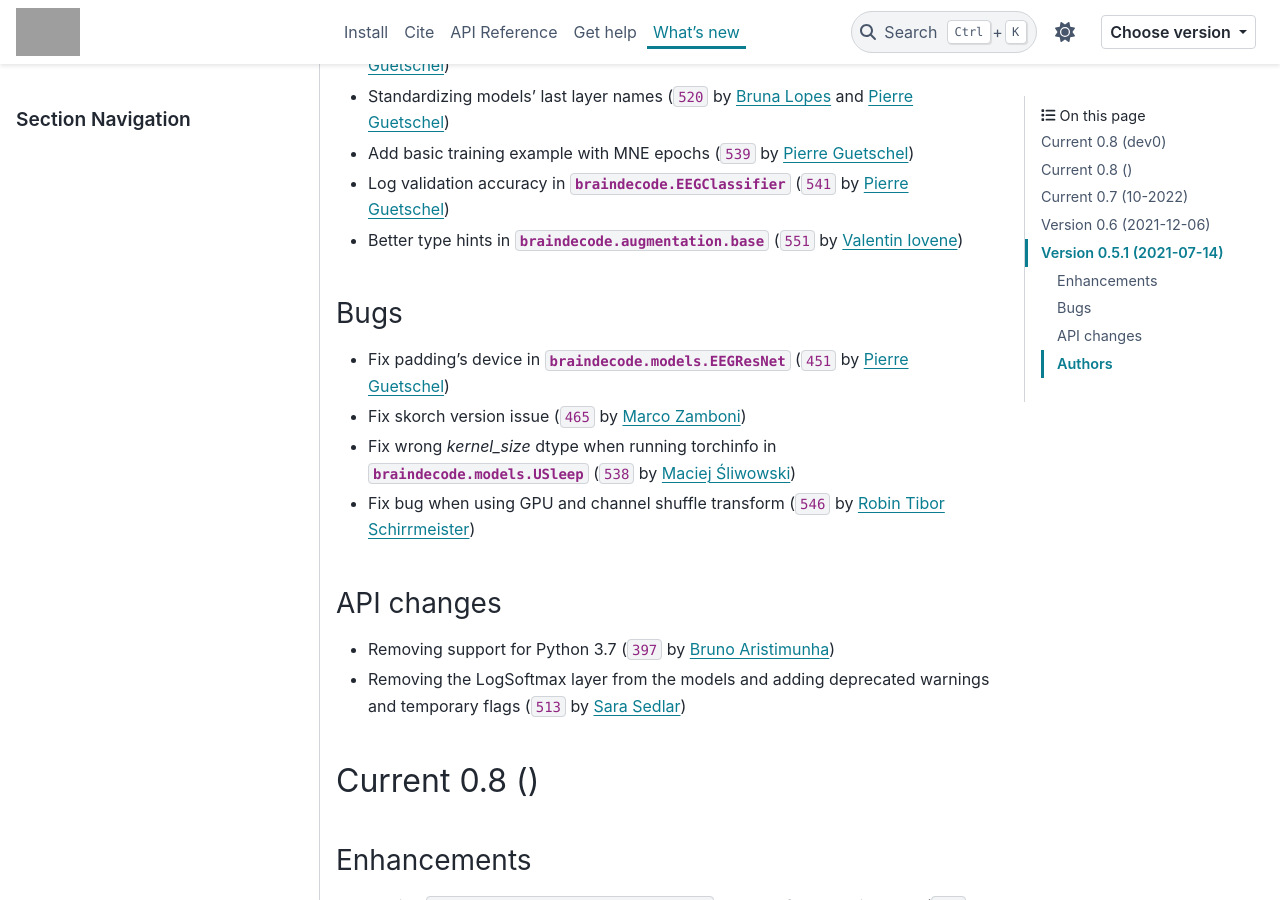
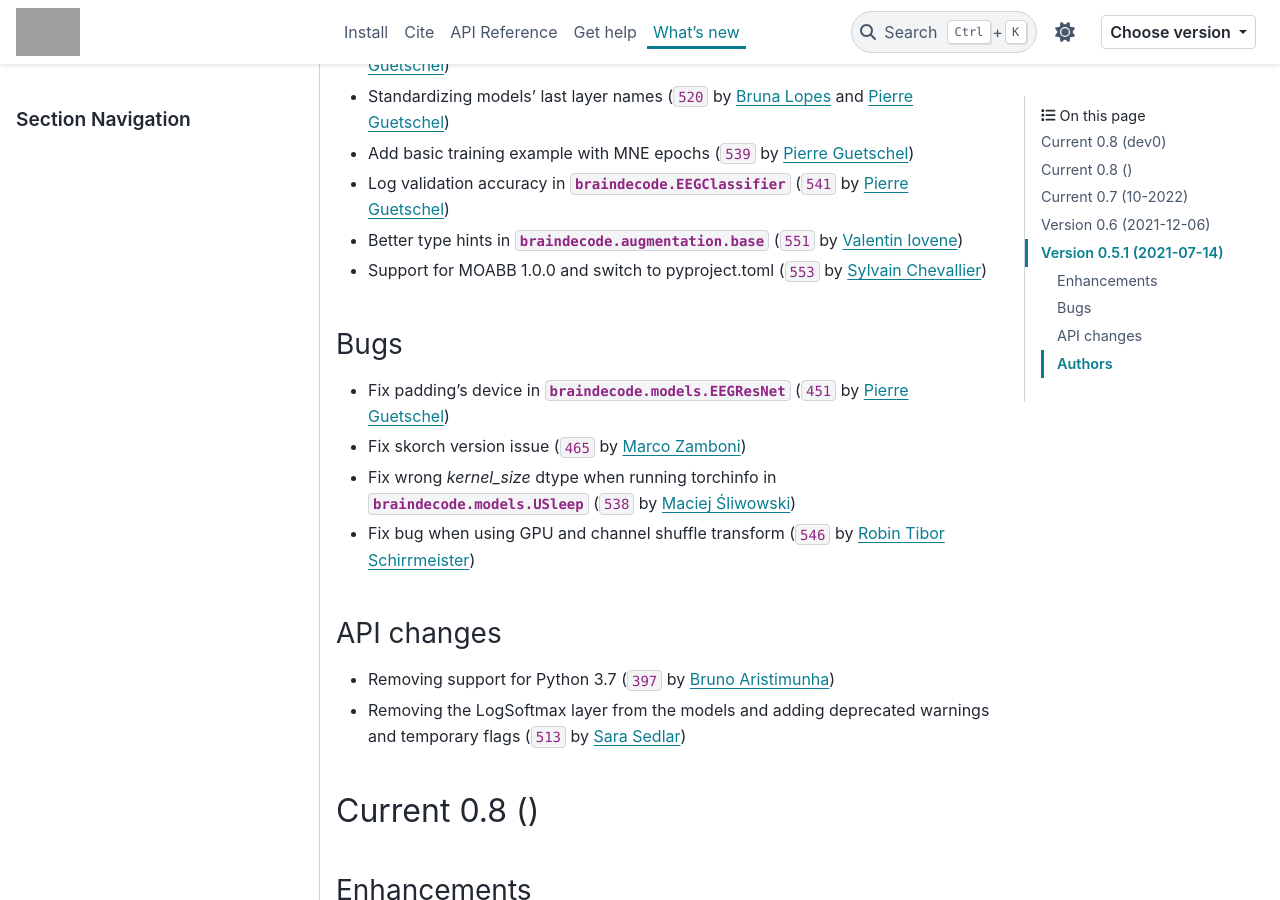
Before and after one commit to braindecode/braindecode, a Sphinx documentation site: the page built from docs/whats_new.rst, in a window 1280 px wide and 900 px high, scrolled down 2195 px. Built offline with Sphinx 7.4.7 and the PyData theme 0.15.4, drawn with Linux system fonts in a browser that asks for light colours; pages that are not in the unit, such as notebooks, are missing from menus; comment, search, counter and statistics services are not loaded; cross-references to code outside the pages are shown as plain code; grey boxes are pictures that could not be loaded.

Commit message:
enh: add entry for PR 553

```diff
--- a/docs/whats_new.rst
+++ b/docs/whats_new.rst
@@ -57,6 +57,7 @@ Enhancements
 - Add basic training example with MNE epochs (:gh:`539` by `Pierre Guetschel`_)
 - Log validation accuracy in :class:`braindecode.EEGClassifier` (:gh:`541` by `Pierre Guetschel`_)
 - Better type hints in :mod:`braindecode.augmentation.base` (:gh:`551` by `Valentin Iovene`_)
+- Support for MOABB 1.0.0 and switch to pyproject.toml (:gh:`553` by `Sylvain Chevallier`_)
 
 Bugs
 ~~~~
```
